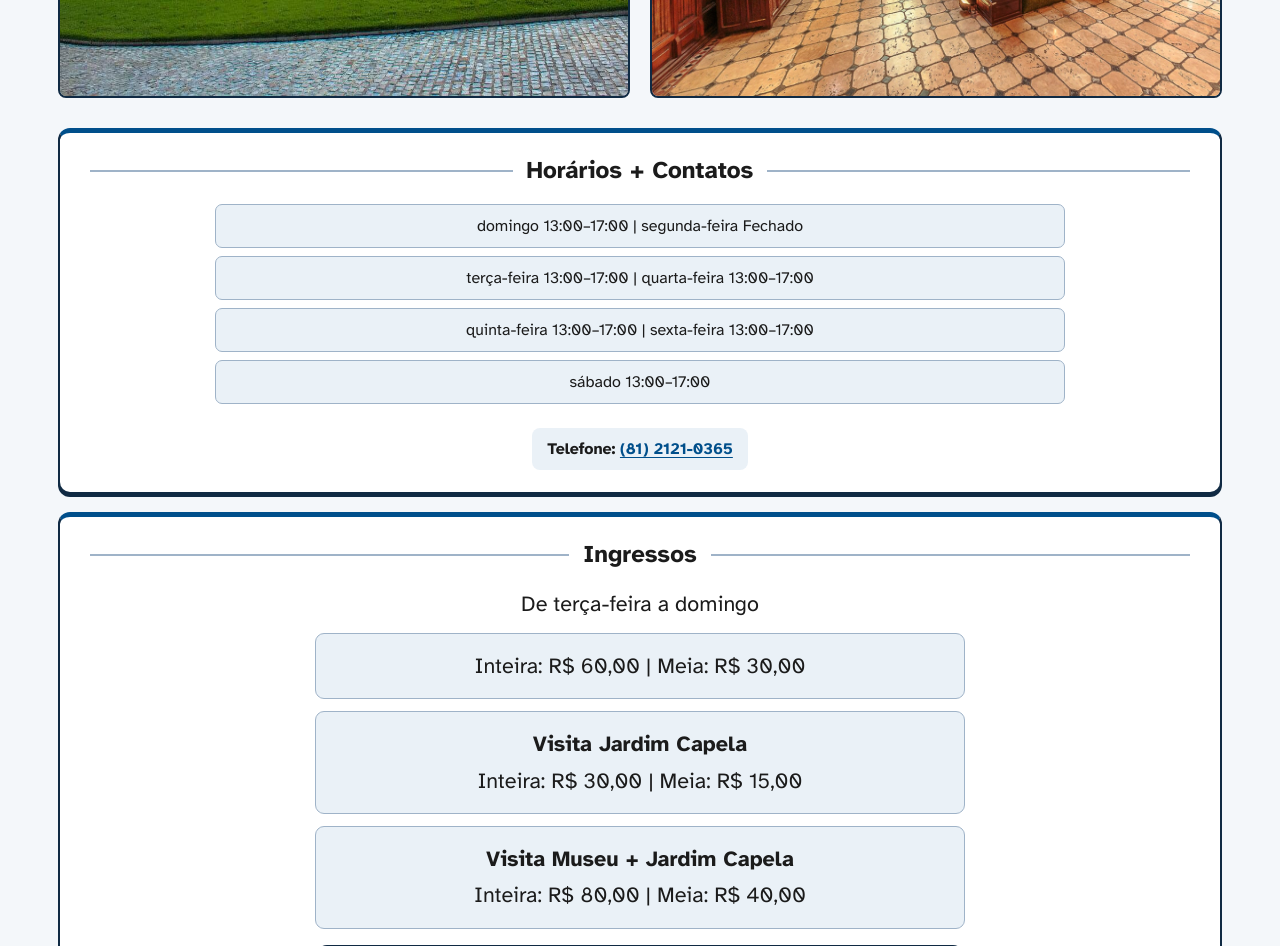
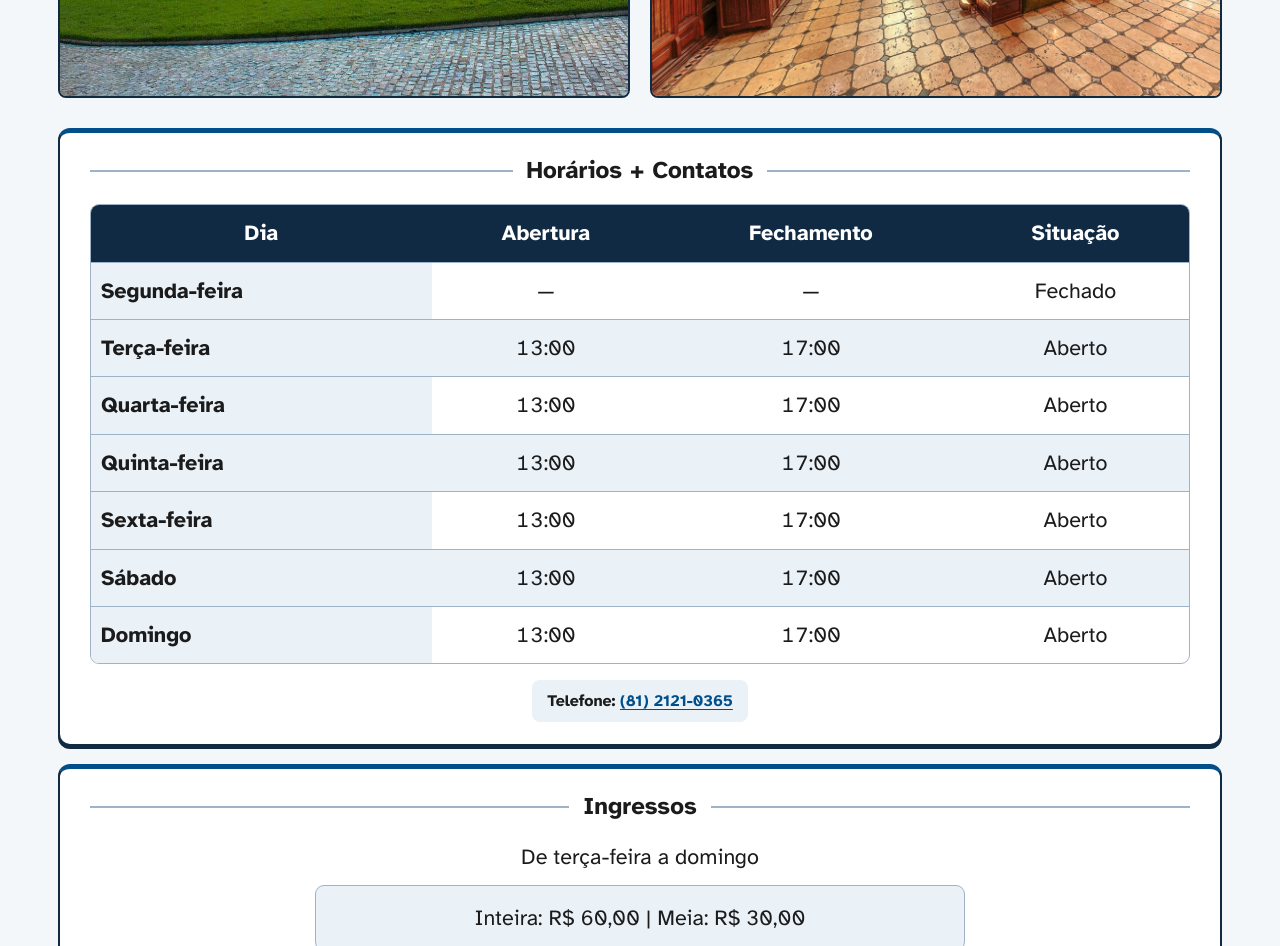
Before and after one commit to Jao154/recifeacessivel, a plain HTML site: page pages/instituto-ricardo-brennand.html in a window 1280 px wide. Shown: the part 1640-2586 px from the top of the page. Drawn offline with Linux system fonts and the light colour scheme; files whose address does not match are found by name.

Commit message:
finished brenant table

```diff
--- a/pages/instituto-ricardo-brennand.html
+++ b/pages/instituto-ricardo-brennand.html
@@ -109,15 +109,92 @@
                 loading="lazy">
         </section>
 
-        <section aria-label="Horários, contatos e ingressos" class="mz-informacoes-rapidas irb-informacoes">
-            <div class="mz-bloco-linha irb-horarios">
+        <section aria-label="Horários, contatos e ingressos" class="mz-informacoes-rapidas">
+
+    <!-- HORÁRIOS E CONTATOS -->
+    <div class="mz-bloco-linha">
+
         <h2>Horários + Contatos</h2>
-                <p>domingo 13:00–17:00 | segunda-feira Fechado</p>
-                <p>terça-feira 13:00–17:00 | quarta-feira 13:00–17:00</p>
-                <p>quinta-feira 13:00–17:00 | sexta-feira 13:00–17:00</p>
-                <p>sábado 13:00–17:00</p>
-                <p class="irb-telefone"><strong>Telefone:</strong> <a href="tel:+558121210365">(81) 2121-0365</a></p>
+
+        <div class="mz-tabela-wrapper">
+            <table class="mz-tabela-horarios">
+
+                <caption class="sr-only">
+                    Horários de funcionamento do ponto turístico
+                </caption>
+
+                <thead>
+                    <tr>
+                        <th scope="col">Dia</th>
+                        <th scope="col">Abertura</th>
+                        <th scope="col">Fechamento</th>
+                        <th scope="col">Situação</th>
+                    </tr>
+                </thead>
+
+                <tbody>
+                    <tr>
+                        <th scope="row">Segunda-feira</th>
+                        <td>—</td>
+                        <td>—</td>
+                        <td>Fechado</td>
+                    </tr>
+
+                    <tr>
+                        <th scope="row">Terça-feira</th>
+                        <td>13:00</td>
+                        <td>17:00</td>
+                        <td>Aberto</td>
+                    </tr>
+
+                    <tr>
+                        <th scope="row">Quarta-feira</th>
+                        <td>13:00</td>
+                        <td>17:00</td>
+                        <td>Aberto</td>
+                    </tr>
+
+                    <tr>
+                        <th scope="row">Quinta-feira</th>
+                        <td>13:00</td>
+                        <td>17:00</td>
+                        <td>Aberto</td>
+                    </tr>
+
+                    <tr>
+                        <th scope="row">Sexta-feira</th>
+                        <td>13:00</td>
+                        <td>17:00</td>
+                        <td>Aberto</td>
+                    </tr>
+
+                    <tr>
+                        <th scope="row">Sábado</th>
+                        <td>13:00</td>
+                        <td>17:00</td>
+                        <td>Aberto</td>
+                    </tr>
+
+                    <tr>
+                        <th scope="row">Domingo</th>
+                        <td>13:00</td>
+                        <td>17:00</td>
+                        <td>Aberto</td>
+                    </tr>
+                </tbody>
+
+            </table>
         </div>
+
+        <p class="mz-contato">
+            <strong>Telefone:</strong>
+            <a href="tel:+558121210365">(81) 2121-0365</a>
+        </p>
+
+    </div>
+
+
+    <!-- INGRESSOS -->
     <div class="mz-bloco-linha irb-ingressos">
         <h2>Ingressos</h2>
         <p>De terça-feira a domingo</p>
@@ -138,6 +215,7 @@
             professores e idosos acima de 60 anos
         </div>
     </div>
+
 </section>
 
         <section aria-labelledby="view-instituto-ricardo-brennand-titulo-recursos-instituto" class="mz-recursos irb-recursos">
```
Lines whose indentation alone changed are shown as unchanged.
